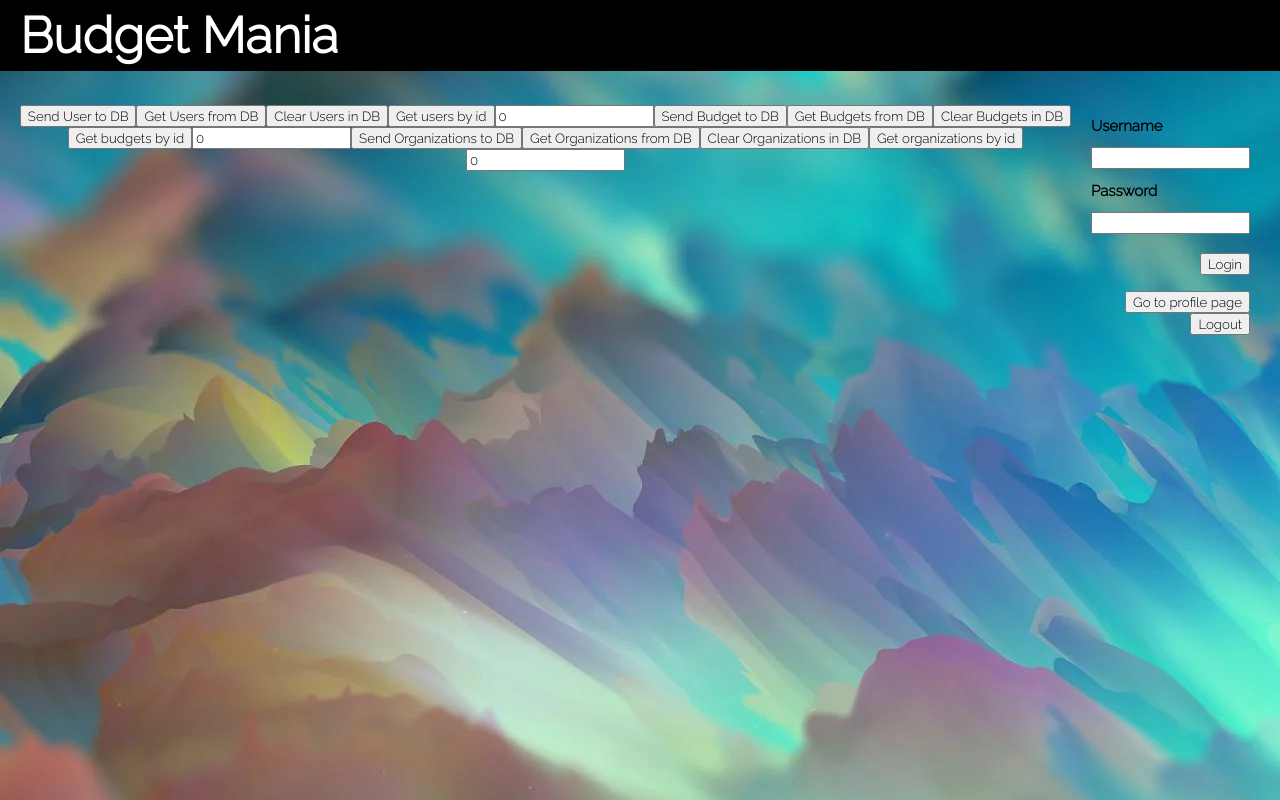
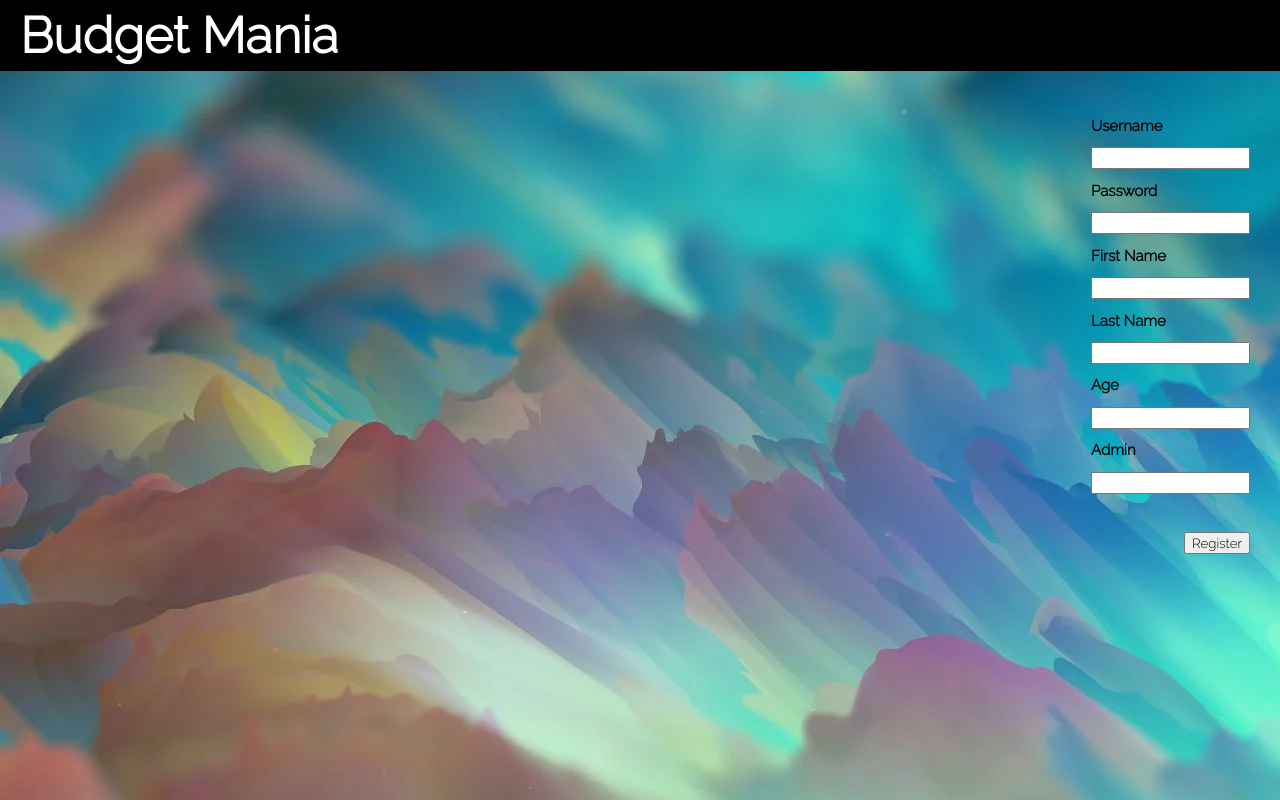
Before and after one commit to DukeBartholomew/organization-budgeting, a React (Create React App) app in the folder frontend/: page / in a window 1280 px wide. Built offline with nearby package versions, Linux system fonts and the light colour scheme.

Commit message:
made some minor changes

```diff
--- a/frontend/src/App.js
+++ b/frontend/src/App.js
@@ -3,6 +3,7 @@ import "./App.css";
 
 import { Font } from "./components/Font";
 import { Routes, Route } from "react-router-dom";
+import { CreateAccount } from "./components/CreateAccount";
 import Landing from "./views/Landing";
 import Home from "./views/Home";
 
@@ -16,7 +17,7 @@ function App() {
       <Font />
 
       <Routes>
-        <Route path='/' element={<Landing/>}/>
+        <Route path='/' element={<CreateAccount/>}/>
         <Route path='/home' element={<Home/>}/>
       </Routes>
 
--- a/frontend/src/components/CreateAccount.jsx
+++ b/frontend/src/components/CreateAccount.jsx
@@ -2,6 +2,7 @@ import { useState } from "react";
 import axios from "axios";
 import { getJwt, setJWT, removeJWT } from "./utils/jwt";
 import { useNavigate } from "react-router-dom";
+import Navbar from "../views/Navbar";
 
 const user = {
   id: 1,
@@ -29,9 +30,7 @@ const handleLogin = (username, password) => {
 };
 
 const handleRegistration = (user) => {
-  axios
-    .post(url + "/register", user)
-    .then((res) => {
+  axios.post(url + "/register", user).then((res) => {
       alert(JSON.stringify(res.data));
     })
     .catch((err) => {
@@ -60,7 +59,7 @@ const handleLogout = () => {
   alert("Logged Out");
 };
 
-export const Login = () => {
+export const CreateAccount = () => {
 
   const navigate = useNavigate();
 
@@ -76,6 +75,7 @@ export const Login = () => {
 
   return (
     <>
+      <Navbar/>
       <div className="login-info">
         <h2>Username</h2>
         <input
--- a/frontend/src/components/Login.jsx
+++ b/frontend/src/components/Login.jsx
@@ -133,7 +133,7 @@ export const Login = () => {
           Login
         </button>
         <br />
-        {/* <button
+        <button
           type="button"
           className="login-button"
           onClick={() => {
@@ -148,7 +148,7 @@ export const Login = () => {
           }}
         >
           Register
-        </button> */}
+        </button>
         <br />
         <button
           type="button"
```
